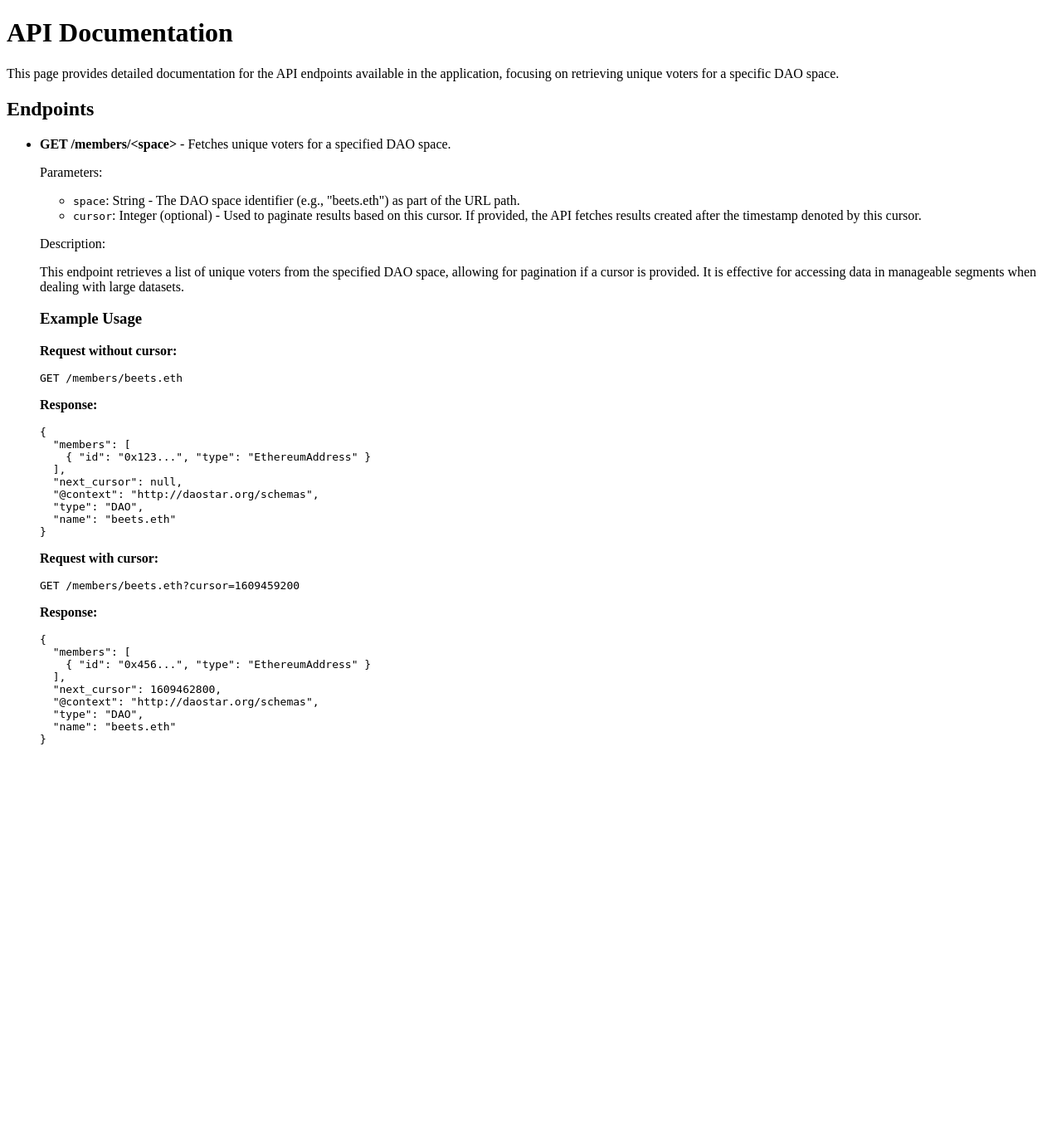
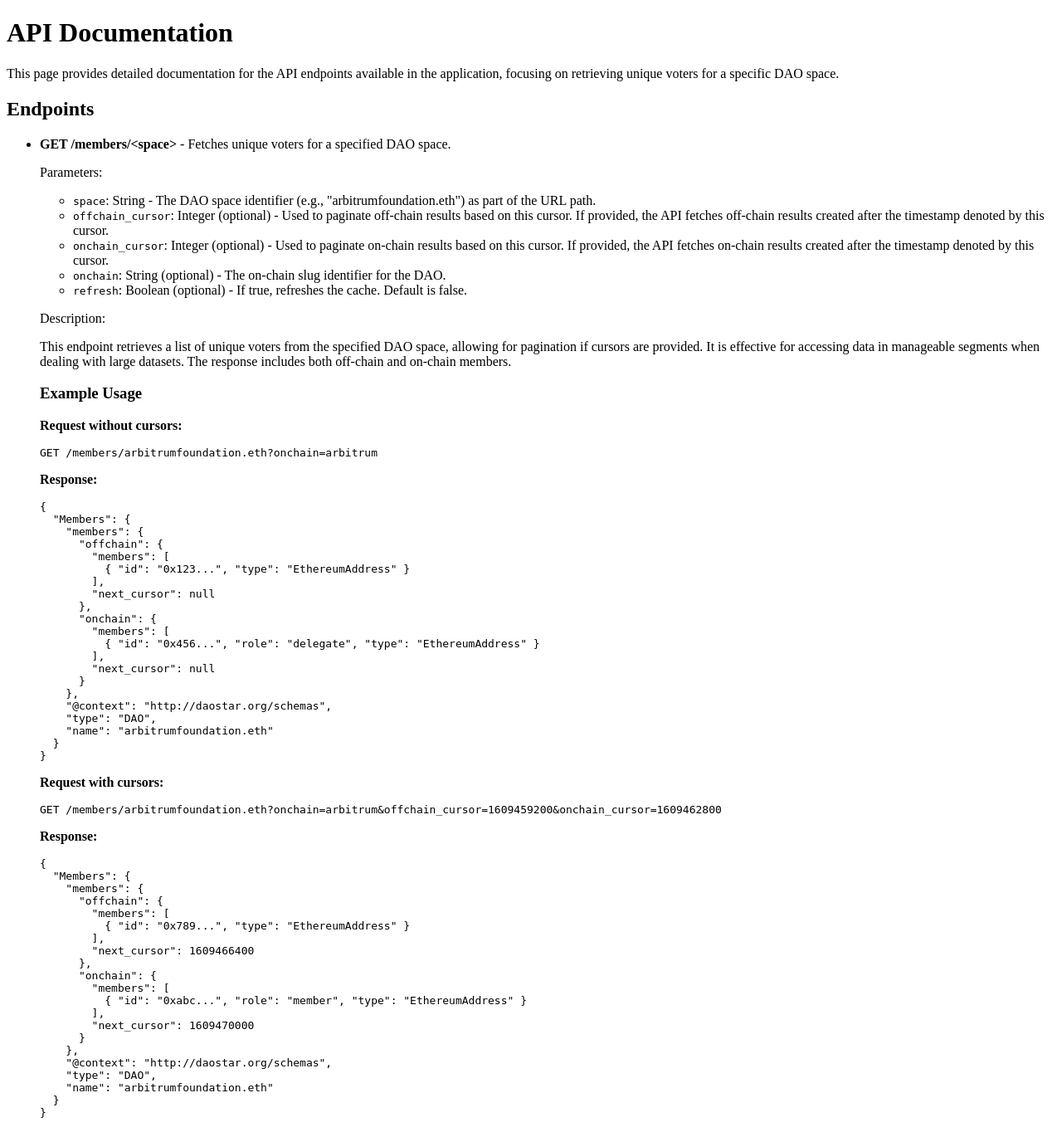
Before and after one commit to metagov/daostar-EIP-4824-Members-URI-Template, a Flask app: page / in a window 1280 px wide. Shown: the whole page at 83% size. Before the commit the page ends 897 px from the top, so only its background shows below. Run offline with Flask 3, Linux system fonts and the light colour scheme.

Commit message:
docs updated

```diff
--- a/main.py
+++ b/main.py
@@ -6,6 +6,8 @@ import redis
 import os
 import json
 from flask_cors import CORS
+import asyncio
+import aiohttp
 
 app = Flask(__name__)
 CORS(app)
@@ -24,29 +26,31 @@ else:
 def docs():
     return render_template('docs.html')
 
-def safe_request(url, json_payload, retries=5, initial_delay=3):
+async def safe_request(url, json_payload, retries=5, initial_delay=3):
     """Make API requests with handling for rate limits using exponential backoff."""
     delay = initial_delay
-    for attempt in range(retries):
-        response = requests.post(url, json=json_payload)
-        if response.status_code == 200:
-            return response.json()
-        elif response.status_code == 429 or response.status_code == 503:
-            sleep_time = delay + random.uniform(0, delay / 2)
-            print(f"Rate limited or service unavailable. Retrying in {sleep_time} seconds...")
-            time.sleep(sleep_time)
-            delay *= 2
-        else:
-            print(f"Request failed with status code {response.status_code}: {response.text}")
-            return None
+    async with aiohttp.ClientSession() as session:
+        for attempt in range(retries):
+            async with session.post(url, json=json_payload) as response:
+                if response.status == 200:
+                    return await response.json()
+                elif response.status in (429, 503):
+                    sleep_time = delay + random.uniform(0, delay / 2)
+                    print(f"Rate limited or service unavailable. Retrying in {sleep_time} seconds...")
+                    await asyncio.sleep(sleep_time)
+                    delay *= 2
+                else:
+                    print(f"Request failed with status code {response.status}: {await response.text()}")
+                    return None
     raise Exception("Maximum retries exceeded with status code 429 or 503. Consider increasing retry count or delay.")
 
-def fetch_votes_paginated(space, order_direction='asc', initial_created_gt=None):
+async def fetch_votes_paginated(space, order_direction='asc', initial_created_gt=None, refresh=False):
     """Fetch paginated votes and unique voters from Snapshot Hub GraphQL API, handling pagination only if a cursor is provided."""
     cache_key = f"members-{space}-{order_direction}-{initial_created_gt}"
-    cached_data = r.get(cache_key)
-    if cached_data:
-        return json.loads(cached_data)
+    if not refresh:
+        cached_data = r.get(cache_key)
+        if cached_data:
+            return json.loads(cached_data)
 
     url = "https://hub.snapshot.org/graphql"
     unique_voters = set()
@@ -74,7 +78,7 @@ def fetch_votes_paginated(space, order_direction='asc', initial_created_gt=None)
     if last_cursor:
         variables['where']['created_gt'] = last_cursor  # Pagination based on cursor
 
-    data = safe_request(url, {'query': query, 'variables': variables})
+    data = await safe_request(url, {'query': query, 'variables': variables})
     if data and 'data' in data and 'votes' in data['data']:
         votes = data['data']['votes']
         admins = data['data']['space']['admins']
@@ -98,14 +102,19 @@ def fetch_votes_paginated(space, order_direction='asc', initial_created_gt=None)
             last_cursor = votes[-1]['created']
             print("Cursor set: " + str(last_cursor))
 
-
         print("Setting Cache for 10 Hours")
-        r.set(cache_key, json.dumps((list(unique_voters), last_cursor)), ex=36000)  # Cache for 10 hours
+        r.set(cache_key, json.dumps((list(unique_voters), last_cursor)))  # Cache for 10 hours
 
     return unique_voters, last_cursor
 
-def fetch_onchain_members(onchain_slug):
-    """Fetch onchain members from Tally API."""
+async def fetch_onchain_members(onchain_slug, cursor=None, refresh=False):
+    """Fetch onchain members and delegates from Tally API, with pagination."""
+    cache_key = f"onchain-members-{onchain_slug}-{cursor}"
+    if not refresh:
+        cached_data = r.get(cache_key)
+        if cached_data:
+            return json.loads(cached_data)
+
     api_url = "https://api.tally.xyz/query"
     api_key = str(os.getenv('TALLY_API_KEY'))
 
@@ -121,71 +130,126 @@ def fetch_onchain_members(onchain_slug):
         "Api-key": f"{api_key}",
         "Content-Type": "application/json"
     }
-    response_org_id = requests.post(api_url, json={"query": query_org_id}, headers=headers)
-    if response_org_id.status_code != 200:
-        raise Exception(f"Failed to fetch organization ID: {response_org_id.text}")
+    async with aiohttp.ClientSession() as session:
+        async with session.post(api_url, json={"query": query_org_id}, headers=headers) as response_org_id:
+            if response_org_id.status != 200:
+                raise Exception(f"Failed to fetch organization ID: {await response_org_id.text()}")
+            organization_id = (await response_org_id.json())['data']['organizationSlugToId']
 
-    organization_id = response_org_id.json()['data']['organizationSlugToId']
-
-    query_org_members = """
-    query {
-      organizationMembers(input: {filters: {organizationId: "%s"}}) {
-        nodes {
-        ... on Member {
-          role
-          account {
-            address
-            type
+        query_org_members = """
+        query Delegates($input: DelegatesInput!, $organizationMembersInput2: OrganizationMembersInput!) {
+          delegates(input: $input) {
+            pageInfo {
+              lastCursor
+            }
+            nodes {
+              ... on Delegate {
+                account {
+                  address
+                }
+                organization {
+                  chainIds
+                }
+              }
+            }
+          }
+          organizationMembers(input: $organizationMembersInput2) {
+            nodes {
+              ... on Member {
+                account {
+                  address
+                }
+                organization {
+                  chainIds
+                }
+                role
+              }
+            }
           }
         }
+        """
+
+        variables = {
+            "input": {
+                "filters": {
+                    "organizationId": organization_id
+                }
+            },
+            "organizationMembersInput2": {
+                "filters": {
+                    "organizationId": organization_id
+                }
+            }
         }
-      }
-    }
-    """ % organization_id
 
-    response_org_members = requests.post(api_url, json={"query": query_org_members}, headers=headers)
-    if response_org_members.status_code != 200:
-        raise Exception(f"Failed to fetch organization members: {response_org_members.text}")
+        if cursor is not None:
+            variables["input"]["page"] = {"afterCursor": cursor}
 
-    onchain_members = response_org_members.json()['data']['organizationMembers']['nodes']
-    return onchain_members
+        async with session.post(api_url, json={"query": query_org_members, "variables": variables}, headers=headers) as response_org_members:
+            if response_org_members.status != 200:
+                raise Exception(f"Failed to fetch organization members: {await response_org_members.text()}")
+
+            data = await response_org_members.json()
+            onchain_members = data['data']['organizationMembers']['nodes']
+            delegates = data['data']['delegates']['nodes']
+            last_cursor = data['data']['delegates']['pageInfo']['lastCursor']
+
+            print("Setting Cache for 10 Hours")
+            r.set(cache_key, json.dumps((onchain_members, delegates, last_cursor)))  # Cache for 10 hours
+
+    return onchain_members, delegates, last_cursor
 
 @app.route('/members/<space>', methods=['GET'])
-def get_unique_voters(space):
+async def get_unique_voters(space):
     """Endpoint to fetch unique voters."""
     print("Fetching Members Data...")
-    cursor_str = request.args.get('cursor')
+    offchain_cursor_str = request.args.get('offchain_cursor')
+    onchain_cursor_str = request.args.get('onchain_cursor')
     onchain_slug = request.args.get('onchain')
+    refresh = request.args.get('refresh') == 'true'
 
     try:
-        cursor = int(cursor_str) if cursor_str is not None else None
+        offchain_cursor = int(offchain_cursor_str) if offchain_cursor_str is not None else None
     except ValueError:
-        return jsonify({"error": "Invalid cursor format. Cursor must be an integer."}), 400
+        return jsonify({"error": "Invalid offchain cursor format. Cursor must be an integer."}), 400
 
-    unique_voters_set, last_cursor = fetch_votes_paginated(space, initial_created_gt=cursor)
+    try:
+        onchain_cursor = int(onchain_cursor_str) if onchain_cursor_str is not None else None
+    except ValueError:
+        return jsonify({"error": "Invalid onchain cursor format. Cursor must be an integer."}), 400
+
+    unique_voters_set, offchain_last_cursor = await fetch_votes_paginated(space, initial_created_gt=offchain_cursor, refresh=refresh)
     unique_voters_list = [{"id": voter, "type": "EthereumAddress"} for voter in unique_voters_set]
 
     formatted_members = {
+        "@context": "http://daostar.org/schemas",
+        "type": "DAO",
+        "name": space,
+        "members" : {
         "offchain": {
             "members": unique_voters_list,
-            "next_cursor": last_cursor,
-        },
-        "@context": "http://daostar.org/schemas",
-        "type": "DAO",
-        "name": space
+            "offchain_cursor_str": offchain_last_cursor,
+        }, },
+
     }
 
     if onchain_slug:
-        onchain_members = fetch_onchain_members(onchain_slug)
+        onchain_members, delegates, onchain_last_cursor = await fetch_onchain_members(onchain_slug, cursor=onchain_cursor, refresh=refresh)
         formatted_onchain_members = [
-            {"id": f"{member['account']['address']}", "role": member['role']}
+            {"id": f"{member['account']['address']}", "role": member['role'], "type": "EthereumAddress"}
             for member in onchain_members
         ]
+        formatted_delegates = [
+            {"id": f"{delegate['account']['address']}", "role": "delegate",  "type": "EthereumAddress"}
+            for delegate in delegates
+        ]
+
         formatted_members["onchain"] = {
-            "members": formatted_onchain_members
+            "members": formatted_onchain_members + formatted_delegates,
+            "onchain_cursor_str": onchain_last_cursor
         }
 
-    return jsonify(formatted_members)
+    return jsonify({"Members": formatted_members})
 
 if __name__ == '__main__':
     app.run(host="0.0.0.0", port=5000, debug=True)
--- a/templates/docs.html
+++ b/templates/docs.html
@@ -14,35 +14,62 @@
             <b>GET /members/&lt;space&gt;</b> - Fetches unique voters for a specified DAO space.
             <p>Parameters:</p>
             <ul>
-                <li><code>space</code>: String - The DAO space identifier (e.g., "beets.eth") as part of the URL path.</li>
-                <li><code>cursor</code>: Integer (optional) - Used to paginate results based on this cursor. If provided, the API fetches results created after the timestamp denoted by this cursor.</li>
+                <li><code>space</code>: String - The DAO space identifier (e.g., "arbitrumfoundation.eth") as part of the URL path.</li>
+                <li><code>offchain_cursor</code>: Integer (optional) - Used to paginate off-chain results based on this cursor. If provided, the API fetches off-chain results created after the timestamp denoted by this cursor.</li>
+                <li><code>onchain_cursor</code>: Integer (optional) - Used to paginate on-chain results based on this cursor. If provided, the API fetches on-chain results created after the timestamp denoted by this cursor.</li>
+                <li><code>onchain</code>: String (optional) - The on-chain slug identifier for the DAO.</li>
+                <li><code>refresh</code>: Boolean (optional) - If true, refreshes the cache. Default is false.</li>
             </ul>
             <p>Description:</p>
-            <p>This endpoint retrieves a list of unique voters from the specified DAO space, allowing for pagination if a cursor is provided. It is effective for accessing data in manageable segments when dealing with large datasets.</p>
+            <p>This endpoint retrieves a list of unique voters from the specified DAO space, allowing for pagination if cursors are provided. It is effective for accessing data in manageable segments when dealing with large datasets. The response includes both off-chain and on-chain members.</p>
             <h3>Example Usage</h3>
-            <p><b>Request without cursor:</b></p>
-            <pre>GET /members/beets.eth</pre>
+            <p><b>Request without cursors:</b></p>
+            <pre>GET /members/arbitrumfoundation.eth?onchain=arbitrum</pre>
             <p><b>Response:</b></p>
             <pre>{
+  "Members": {
+    "members": {
+      "offchain": {
         "members": [
           { "id": "0x123...", "type": "EthereumAddress" }
         ],
-  "next_cursor": null,
+        "next_cursor": null
+      },
+      "onchain": {
+        "members": [
+          { "id": "0x456...", "role": "delegate", "type": "EthereumAddress" }
+        ],
+        "next_cursor": null
+      }
+    },
     "@context": "http://daostar.org/schemas",
     "type": "DAO",
-  "name": "beets.eth"
+    "name": "arbitrumfoundation.eth"
+  }
 }</pre>
-            <p><b>Request with cursor:</b></p>
-            <pre>GET /members/beets.eth?cursor=1609459200</pre>
+            <p><b>Request with cursors:</b></p>
+            <pre>GET /members/arbitrumfoundation.eth?onchain=arbitrum&offchain_cursor=1609459200&onchain_cursor=1609462800</pre>
             <p><b>Response:</b></p>
             <pre>{
+  "Members": {
+    "members": {
+      "offchain": {
         "members": [
-    { "id": "0x456...", "type": "EthereumAddress" }
+          { "id": "0x789...", "type": "EthereumAddress" }
         ],
-  "next_cursor": 1609462800,
+        "next_cursor": 1609466400
+      },
+      "onchain": {
+        "members": [
+          { "id": "0xabc...", "role": "member", "type": "EthereumAddress" }
+        ],
+        "next_cursor": 1609470000
+      }
+    },
     "@context": "http://daostar.org/schemas",
     "type": "DAO",
-  "name": "beets.eth"
+    "name": "arbitrumfoundation.eth"
+  }
 }</pre>
         </li>
     </ul>
```
Lines whose indentation alone changed are shown as unchanged.
